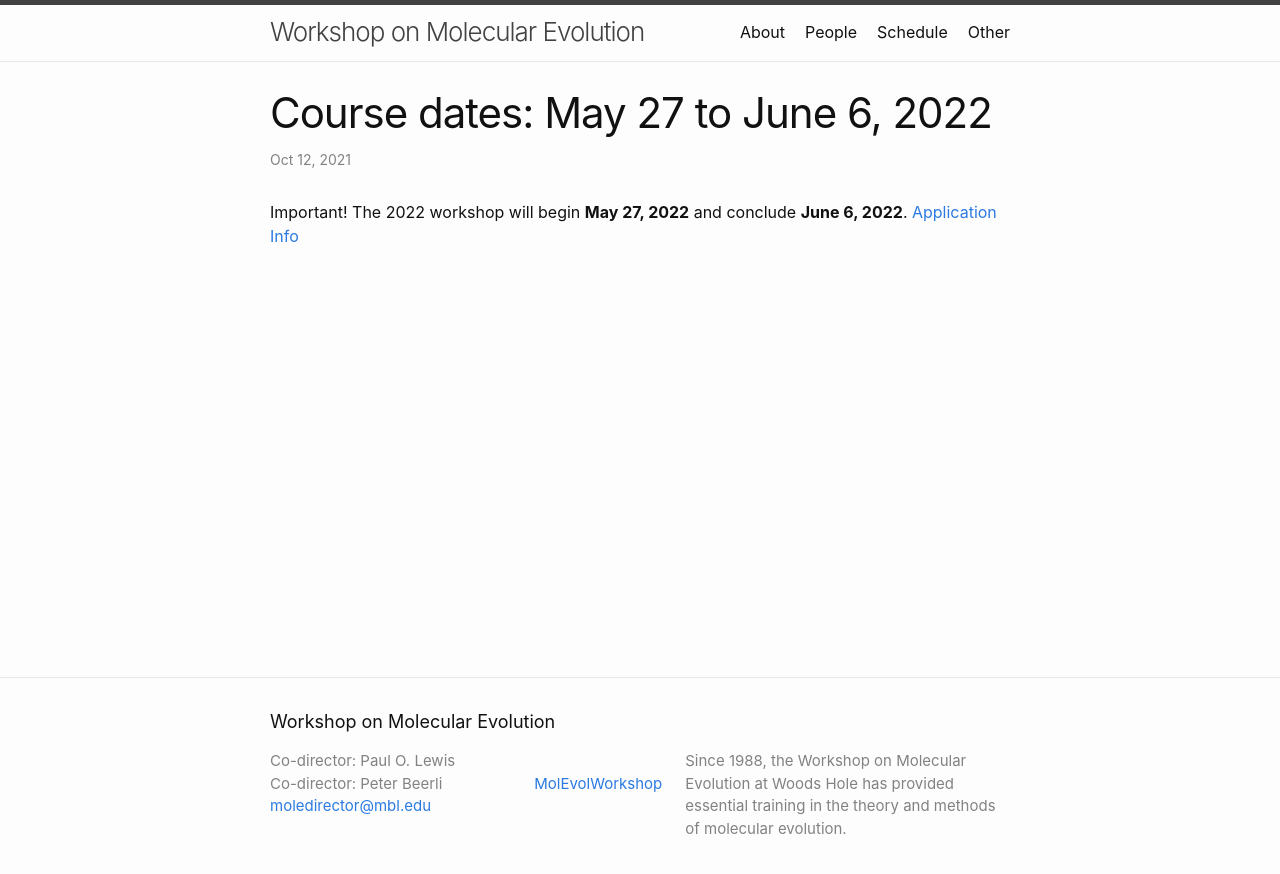
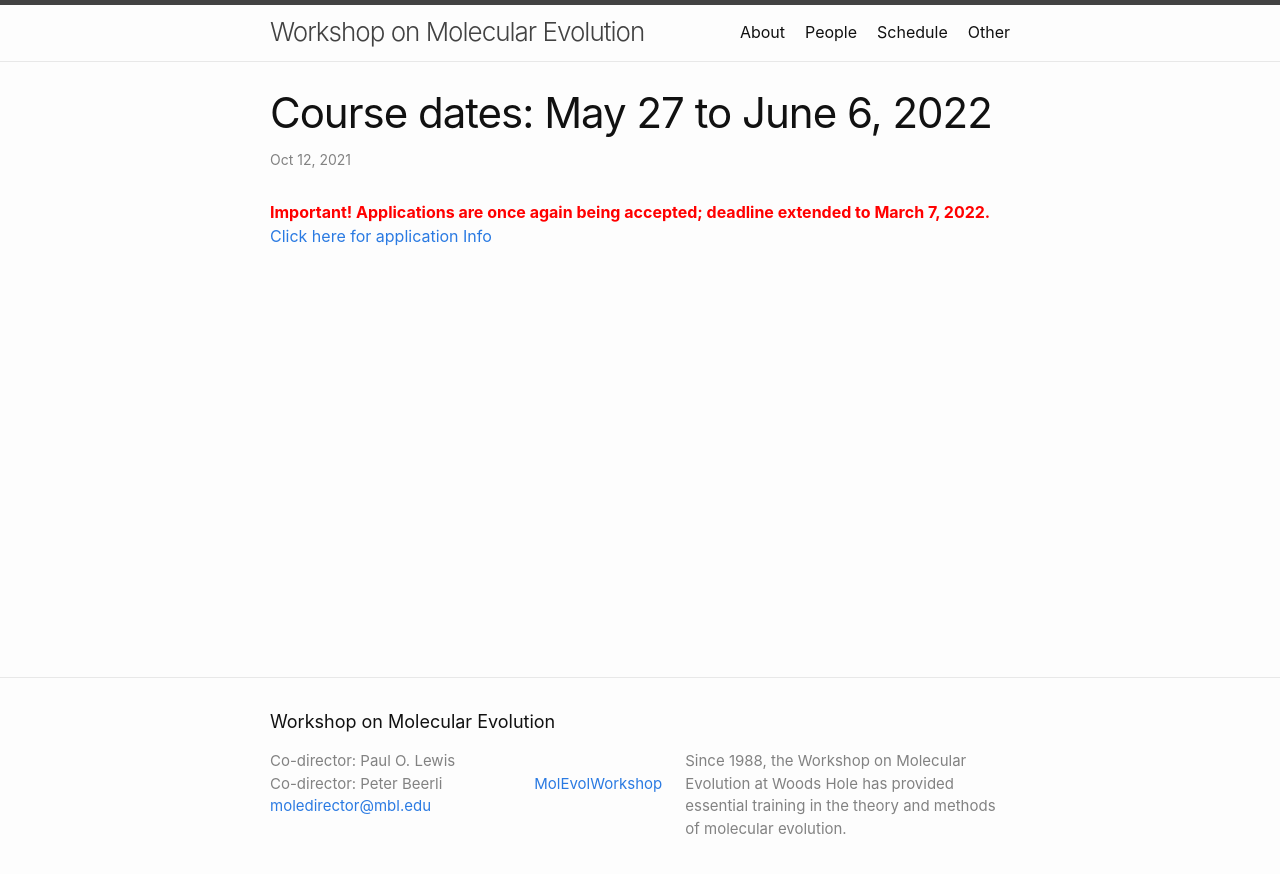
Before and after one commit to molevolworkshop/molevolworkshop.github.io, a Jekyll site: the page built from _posts/2019-10-07-welcome-to-molevol.md, in a window 1280 px wide. Shown: the top 874 px of the page. Built offline with Jekyll 4.4.1, drawn with Linux system fonts in a browser that asks for light colours.

Commit message:
changed post on front page to reflect reopening of application process

```diff
--- a/_posts/2019-10-07-welcome-to-molevol.md
+++ b/_posts/2019-10-07-welcome-to-molevol.md
@@ -4,4 +4,4 @@ title:  "Course dates: May 27 to June 6, 2022"
 date:   2021-10-12 13:35:00 -0400
 categories: 2022 workshop
 ---
-Important! The 2022 workshop will begin **May 27, 2022** and conclude **June 6, 2022**. [Application Info](https://www.mbl.edu/education/courses/workshop-on-molecular-evolution/)
+<span style="color:red">**Important! Applications are once again being accepted; deadline extended to March 7, 2022.**</span> [Click here for application Info](https://www.mbl.edu/education/courses/workshop-on-molecular-evolution/)
```
